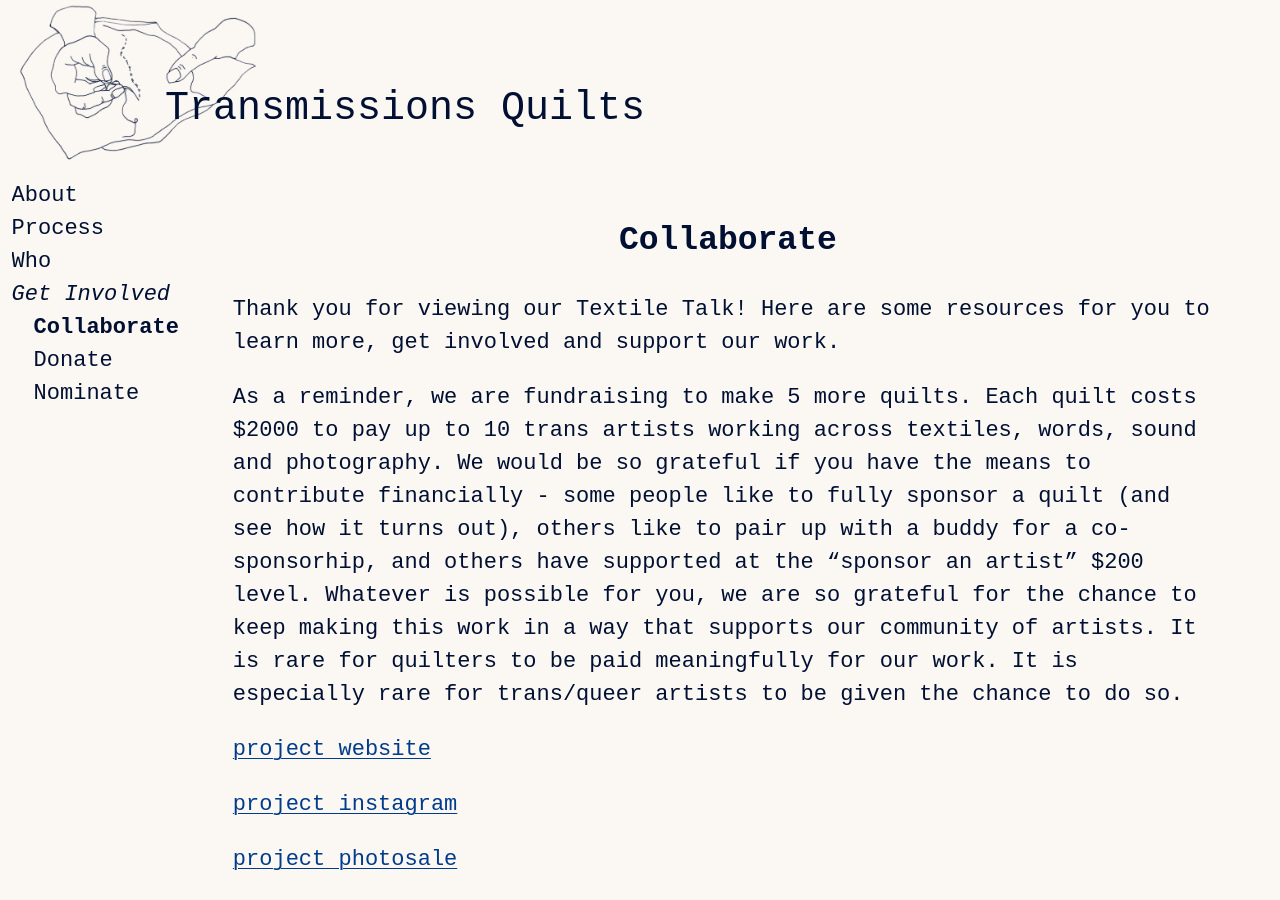
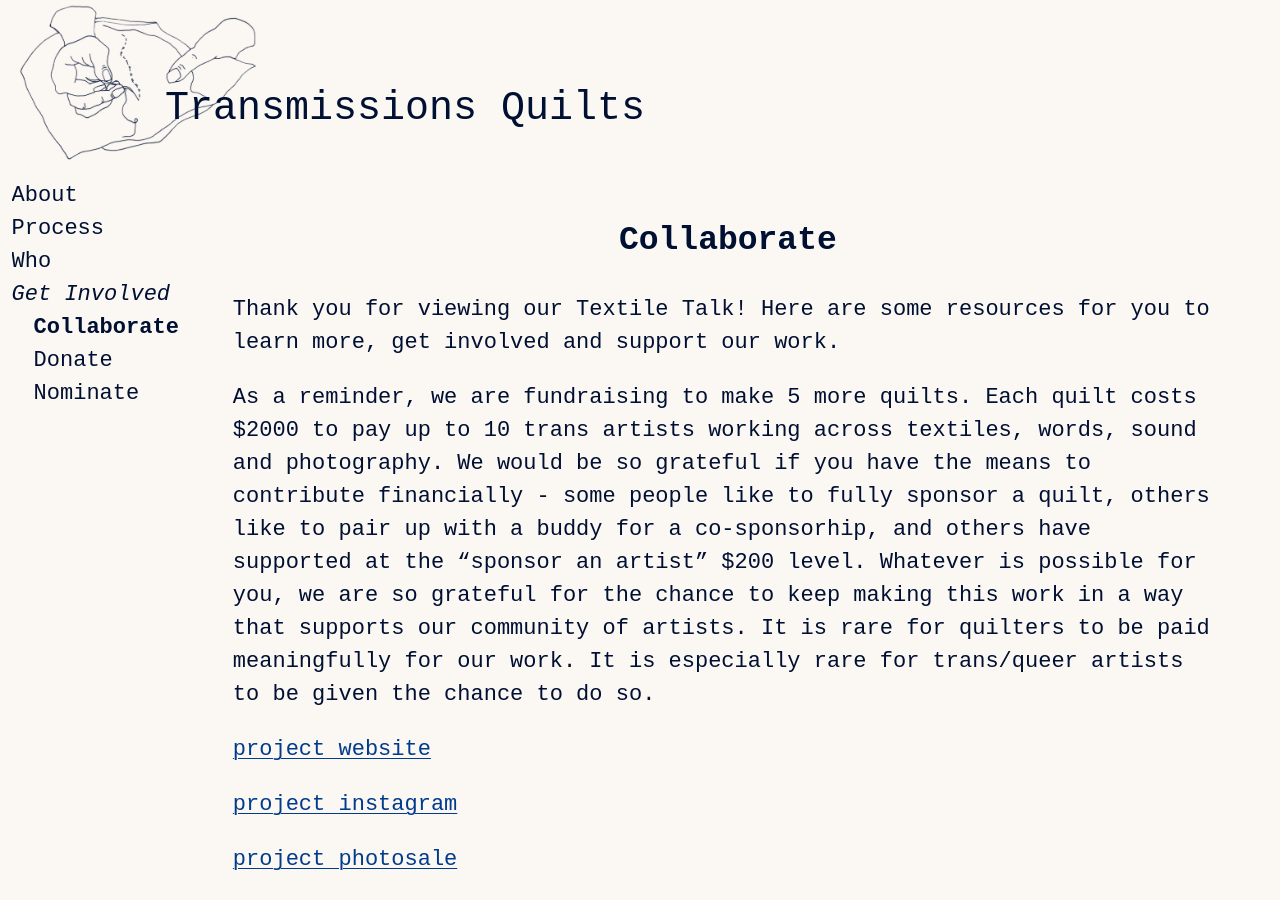
Before and after one commit to danieldickison/transmission-site, a Jekyll site: the page built from collaborate.markdown, in a window 1280 px wide and 900 px high. Built offline with Jekyll 4.4.1, drawn with Linux system fonts in a browser that asks for light colours; some web fonts are replaced; our own code applies the rules of GitHub Pages for plain Markdown files.

Commit message:
Update collaborate.markdown

```diff
--- a/collaborate.markdown
+++ b/collaborate.markdown
@@ -6,7 +6,7 @@ permalink: /collaborate
 
 Thank you for viewing our Textile Talk! Here are some resources for you to learn more, get involved and support our work.
 
-As a reminder, we are fundraising to make 5 more quilts. Each quilt costs $2000 to pay up to 10 trans artists working across textiles, words, sound and photography. We would be so grateful if you have the means to contribute financially - some people like to fully sponsor a quilt (and see how it turns out), others like to pair up with a buddy for a co-sponsorhip, and others have supported at the "sponsor an artist" $200 level. Whatever is possible for you, we are so grateful for the chance to keep making this work in a way that supports our community of artists. It is rare for quilters to be paid meaningfully for our work. It is especially rare for trans/queer artists to be given the chance to do so.
+As a reminder, we are fundraising to make 5 more quilts. Each quilt costs $2000 to pay up to 10 trans artists working across textiles, words, sound and photography. We would be so grateful if you have the means to contribute financially - some people like to fully sponsor a quilt, others like to pair up with a buddy for a co-sponsorhip, and others have supported at the "sponsor an artist" $200 level. Whatever is possible for you, we are so grateful for the chance to keep making this work in a way that supports our community of artists. It is rare for quilters to be paid meaningfully for our work. It is especially rare for trans/queer artists to be given the chance to do so.
 
 
 [project website](https://transquilts.net/)
```
